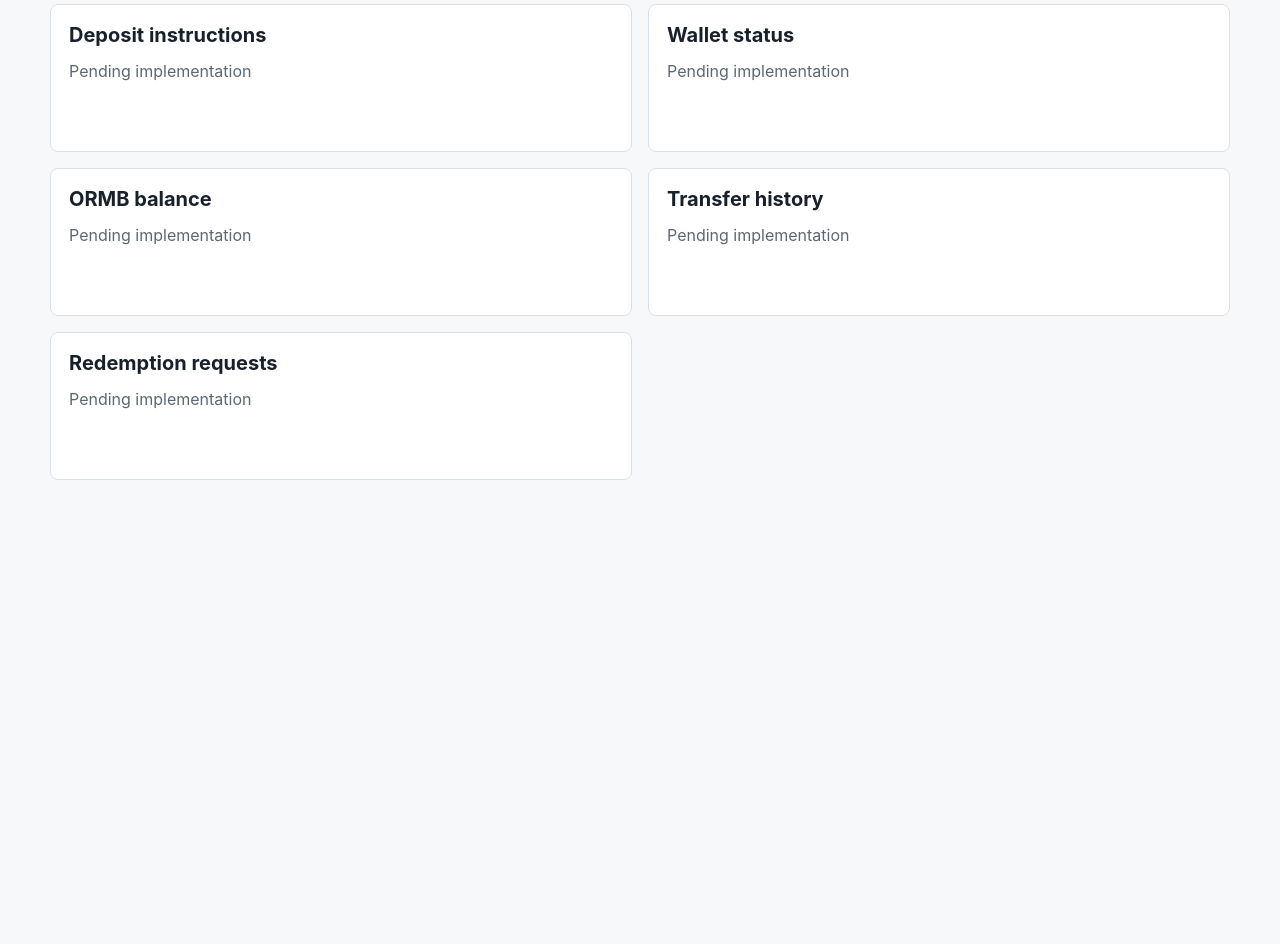
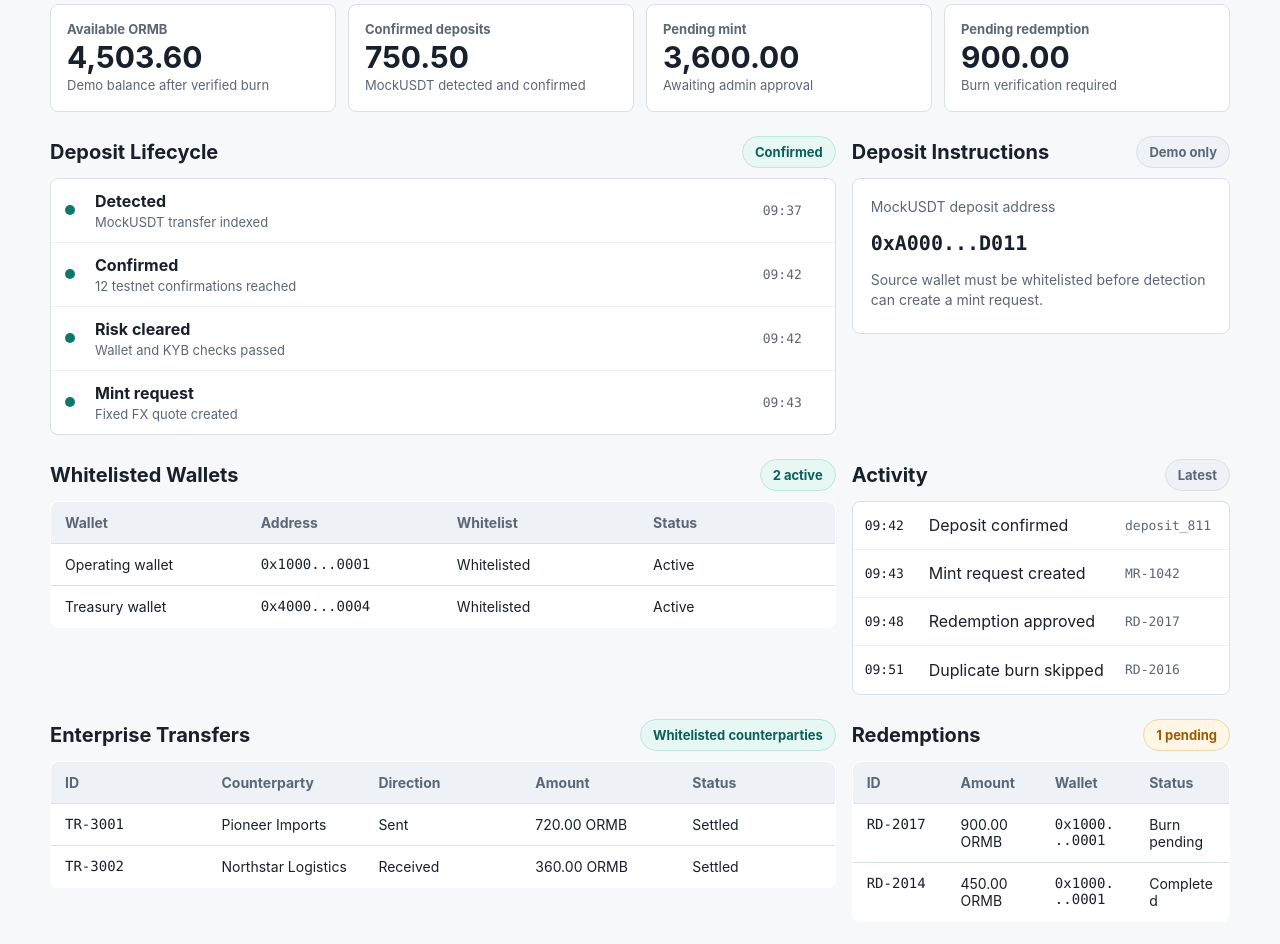
Before and after one commit to Shawn-ee/ORMB, a Next.js app: page /company in a window 1280 px wide. Shown: the part 300-1244 px from the top of the page. Before the commit the page ends 828 px from the top, so only its background shows below. Built offline with nearby package versions, Linux system fonts and the light colour scheme.

Commit message:
Add static company dashboard

```diff
--- a/src/app/company/page.tsx
+++ b/src/app/company/page.tsx
@@ -1,33 +1,220 @@
-const companyItems = [
-  ["Deposit instructions", "Pending implementation"],
-  ["Wallet status", "Pending implementation"],
-  ["ORMB balance", "Pending implementation"],
-  ["Transfer history", "Pending implementation"],
-  ["Redemption requests", "Pending implementation"],
+const companyMetrics = [
+  { label: "Available ORMB", value: "4,503.60", detail: "Demo balance after verified burn" },
+  { label: "Confirmed deposits", value: "750.50", detail: "MockUSDT detected and confirmed" },
+  { label: "Pending mint", value: "3,600.00", detail: "Awaiting admin approval" },
+  { label: "Pending redemption", value: "900.00", detail: "Burn verification required" },
+];
+
+const depositTimeline = [
+  ["Detected", "MockUSDT transfer indexed", "09:37"],
+  ["Confirmed", "12 testnet confirmations reached", "09:42"],
+  ["Risk cleared", "Wallet and KYB checks passed", "09:42"],
+  ["Mint request", "Fixed FX quote created", "09:43"],
+];
+
+const wallets = [
+  ["Operating wallet", "0x1000...0001", "Whitelisted", "Active"],
+  ["Treasury wallet", "0x4000...0004", "Whitelisted", "Active"],
+];
+
+const transfers = [
+  {
+    id: "TR-3001",
+    counterparty: "Pioneer Imports",
+    direction: "Sent",
+    amount: "720.00 ORMB",
+    status: "Settled",
+  },
+  {
+    id: "TR-3002",
+    counterparty: "Northstar Logistics",
+    direction: "Received",
+    amount: "360.00 ORMB",
+    status: "Settled",
+  },
+];
+
+const redemptions = [
+  {
+    id: "RD-2017",
+    amount: "900.00 ORMB",
+    wallet: "0x1000...0001",
+    status: "Burn pending",
+  },
+  {
+    id: "RD-2014",
+    amount: "450.00 ORMB",
+    wallet: "0x1000...0001",
+    status: "Completed",
+  },
+];
+
+const activity = [
+  ["09:42", "Deposit confirmed", "deposit_811"],
+  ["09:43", "Mint request created", "MR-1042"],
+  ["09:48", "Redemption approved", "RD-2017"],
+  ["09:51", "Duplicate burn skipped", "RD-2016"],
 ];
 
 export default function CompanyPage() {
   return (
-    <main className="page">
+    <main className="page company-page">
       <section className="page-header">
         <div>
           <p className="eyebrow">Company dashboard</p>
-          <h1>Enterprise settlement workspace</h1>
+          <h1>Harbor Components workspace</h1>
           <p className="lead">
-            Placeholder surface for a whitelisted enterprise to inspect mock deposits, ORMB activity, transfer status,
-            and simulated redemption requests.
+            Track mock deposit confirmations, ORMB balances, whitelisted wallets, enterprise transfers, redemption
+            requests, and lifecycle activity for the ORMB testnet demo.
           </p>
         </div>
         <span className="status-pill">Mock assets only</span>
       </section>
 
-      <section className="grid two">
-        {companyItems.map(([title, status]) => (
-          <div className="card" key={title}>
-            <h2>{title}</h2>
-            <p className="muted">{status}</p>
+      <section className="metric-strip" aria-label="Company metrics">
+        {companyMetrics.map((metric) => (
+          <div className="metric-tile" key={metric.label}>
+            <span className="metric-label">{metric.label}</span>
+            <strong>{metric.value}</strong>
+            <span>{metric.detail}</span>
           </div>
         ))}
+      </section>
+
+      <section className="section dashboard-grid">
+        <div>
+          <div className="section-heading">
+            <h2>Deposit Lifecycle</h2>
+            <span className="status-pill">Confirmed</span>
+          </div>
+          <ol className="timeline-list">
+            {depositTimeline.map(([stage, detail, time]) => (
+              <li key={stage}>
+                <span className="timeline-dot" aria-hidden="true" />
+                <div>
+                  <strong>{stage}</strong>
+                  <span>{detail}</span>
+                </div>
+                <span className="mono muted">{time}</span>
+              </li>
+            ))}
+          </ol>
+        </div>
+
+        <div>
+          <div className="section-heading">
+            <h2>Deposit Instructions</h2>
+            <span className="status-pill neutral">Demo only</span>
+          </div>
+          <div className="instruction-panel">
+            <span>MockUSDT deposit address</span>
+            <strong className="mono">0xA000...D011</strong>
+            <span>Source wallet must be whitelisted before detection can create a mint request.</span>
+          </div>
+        </div>
+      </section>
+
+      <section className="section dashboard-grid">
+        <div>
+          <div className="section-heading">
+            <h2>Whitelisted Wallets</h2>
+            <span className="status-pill">2 active</span>
+          </div>
+          <table className="table dense-table">
+            <thead>
+              <tr>
+                <th>Wallet</th>
+                <th>Address</th>
+                <th>Whitelist</th>
+                <th>Status</th>
+              </tr>
+            </thead>
+            <tbody>
+              {wallets.map(([label, address, whitelist, status]) => (
+                <tr key={address}>
+                  <td>{label}</td>
+                  <td className="mono">{address}</td>
+                  <td>{whitelist}</td>
+                  <td>{status}</td>
+                </tr>
+              ))}
+            </tbody>
+          </table>
+        </div>
+
+        <div>
+          <div className="section-heading">
+            <h2>Activity</h2>
+            <span className="status-pill neutral">Latest</span>
+          </div>
+          <ul className="audit-list">
+            {activity.map(([time, event, entity]) => (
+              <li key={`${time}-${event}-${entity}`}>
+                <span className="mono">{time}</span>
+                <span>{event}</span>
+                <span className="mono muted">{entity}</span>
+              </li>
+            ))}
+          </ul>
+        </div>
+      </section>
+
+      <section className="section dashboard-grid">
+        <div>
+          <div className="section-heading">
+            <h2>Enterprise Transfers</h2>
+            <span className="status-pill">Whitelisted counterparties</span>
+          </div>
+          <table className="table dense-table">
+            <thead>
+              <tr>
+                <th>ID</th>
+                <th>Counterparty</th>
+                <th>Direction</th>
+                <th>Amount</th>
+                <th>Status</th>
+              </tr>
+            </thead>
+            <tbody>
+              {transfers.map((transfer) => (
+                <tr key={transfer.id}>
+                  <td className="mono">{transfer.id}</td>
+                  <td>{transfer.counterparty}</td>
+                  <td>{transfer.direction}</td>
+                  <td>{transfer.amount}</td>
+                  <td>{transfer.status}</td>
+                </tr>
+              ))}
+            </tbody>
+          </table>
+        </div>
+
+        <div>
+          <div className="section-heading">
+            <h2>Redemptions</h2>
+            <span className="status-pill warning">1 pending</span>
+          </div>
+          <table className="table dense-table">
+            <thead>
+              <tr>
+                <th>ID</th>
+                <th>Amount</th>
+                <th>Wallet</th>
+                <th>Status</th>
+              </tr>
+            </thead>
+            <tbody>
+              {redemptions.map((redemption) => (
+                <tr key={redemption.id}>
+                  <td className="mono">{redemption.id}</td>
+                  <td>{redemption.amount}</td>
+                  <td className="mono">{redemption.wallet}</td>
+                  <td>{redemption.status}</td>
+                </tr>
+              ))}
+            </tbody>
+          </table>
+        </div>
       </section>
     </main>
   );
--- a/src/app/globals.css
+++ b/src/app/globals.css
@@ -413,6 +413,70 @@ h3 {
   font-size: 18px;
 }
 
+.timeline-list {
+  background: var(--surface);
+  border: 1px solid var(--border);
+  border-radius: 8px;
+  display: grid;
+  gap: 0;
+  margin: 0;
+  padding: 0;
+}
+
+.timeline-list li {
+  align-items: center;
+  border-bottom: 1px solid var(--surface-muted);
+  display: grid;
+  gap: 12px;
+  grid-template-columns: 18px minmax(0, 1fr) 58px;
+  list-style: none;
+  min-height: 58px;
+  padding: 12px 14px;
+}
+
+.timeline-list li:last-child {
+  border-bottom: 0;
+}
+
+.timeline-list div {
+  display: grid;
+  gap: 3px;
+}
+
+.timeline-list div span {
+  color: var(--muted);
+  font-size: 13px;
+}
+
+.timeline-dot {
+  background: var(--accent);
+  border-radius: 999px;
+  display: block;
+  height: 10px;
+  width: 10px;
+}
+
+.instruction-panel {
+  background: var(--surface);
+  border: 1px solid var(--border);
+  border-radius: 8px;
+  display: grid;
+  gap: 10px;
+  min-height: 156px;
+  padding: 18px;
+}
+
+.instruction-panel span {
+  color: var(--muted);
+  font-size: 14px;
+  line-height: 1.45;
+}
+
+.instruction-panel strong {
+  font-size: 20px;
+  overflow-wrap: anywhere;
+}
+
 @media (max-width: 820px) {
   .topbar,
   .page-header {
@@ -440,7 +504,8 @@ h3 {
   }
 
   .event-list li,
-  .audit-list li {
+  .audit-list li,
+  .timeline-list li {
     align-items: start;
     grid-template-columns: 1fr;
   }
```
Also changed, not shown: 6 other files (tests, documents, lock files or other folders).
